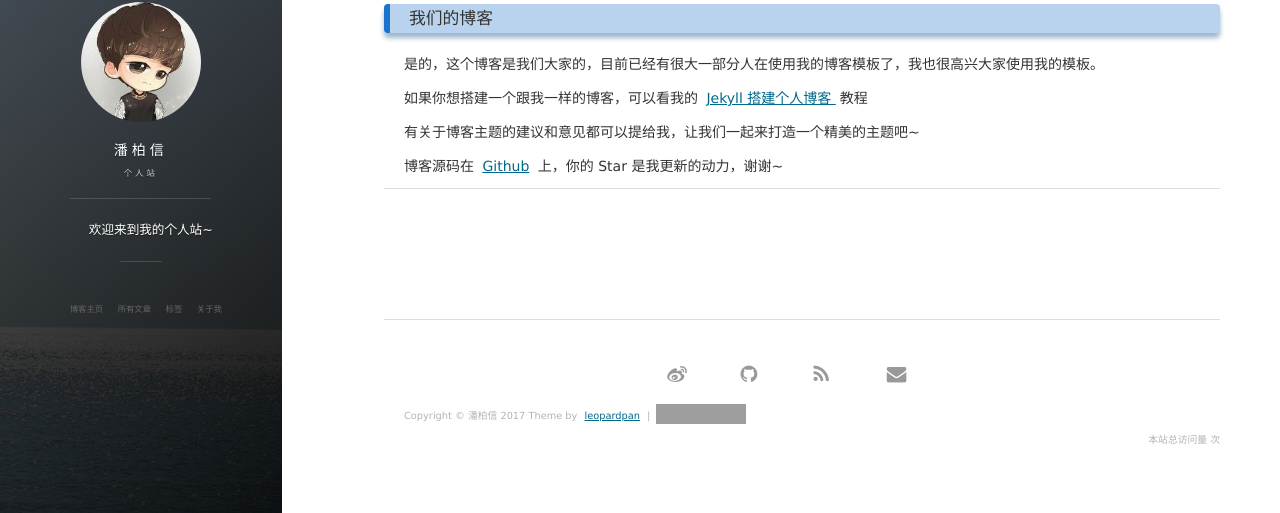
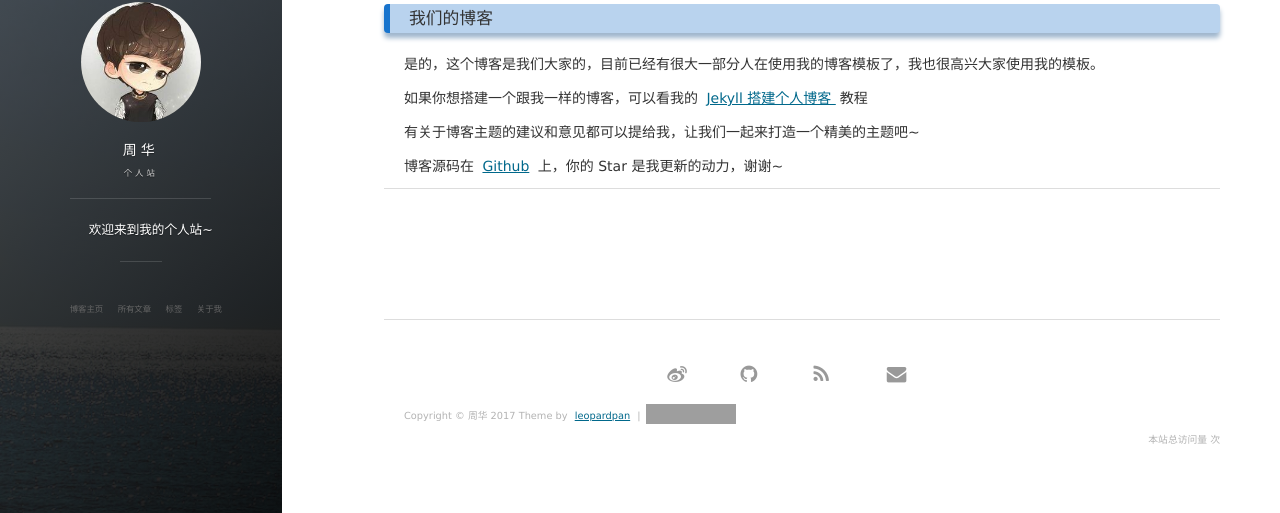
Before and after one commit to 849359410/849359410.github.io, a Jekyll site: the page built from about.md, in a window 1280 px wide. Shown: the part 286-799 px from the top of the page. Built offline with Jekyll 4.4.1, drawn with Linux system fonts in a browser that asks for light colours; nearby versions of some CDN libraries; comment, search, counter and statistics services are not loaded; grey boxes are pictures that could not be loaded.

Commit message:
修改博客

```diff
--- a/_config.yml
+++ b/_config.yml
@@ -1,12 +1,12 @@
 # Basic
-title: 潘柏信
+title: 周华
 subtitle: 个人站
 description: 欢迎来到我的个人站~
 # 头像里面的标题
 avatarTitle: leopardpan
 # 头像里面的描述
-avatarDesc: iOS / 机器学习
-url: "http://baixin.io"
+avatarDesc: 前端 / 前端工程师
+url: "http://849359410.github.io"
 
 # Comment
 comment:
@@ -15,10 +15,10 @@
 
 # Social
 social:
-    weibo: 5366874726
-    github: leopardpan
+    weibo: 849359410
+    github: 849359410
     # twitter:
-    mail: leopardpan@icloud.com
+    mail: brucezhou163@outlook.com
 
 # 百度统计
 # 使用博客模板请去掉或者更换 id
```
